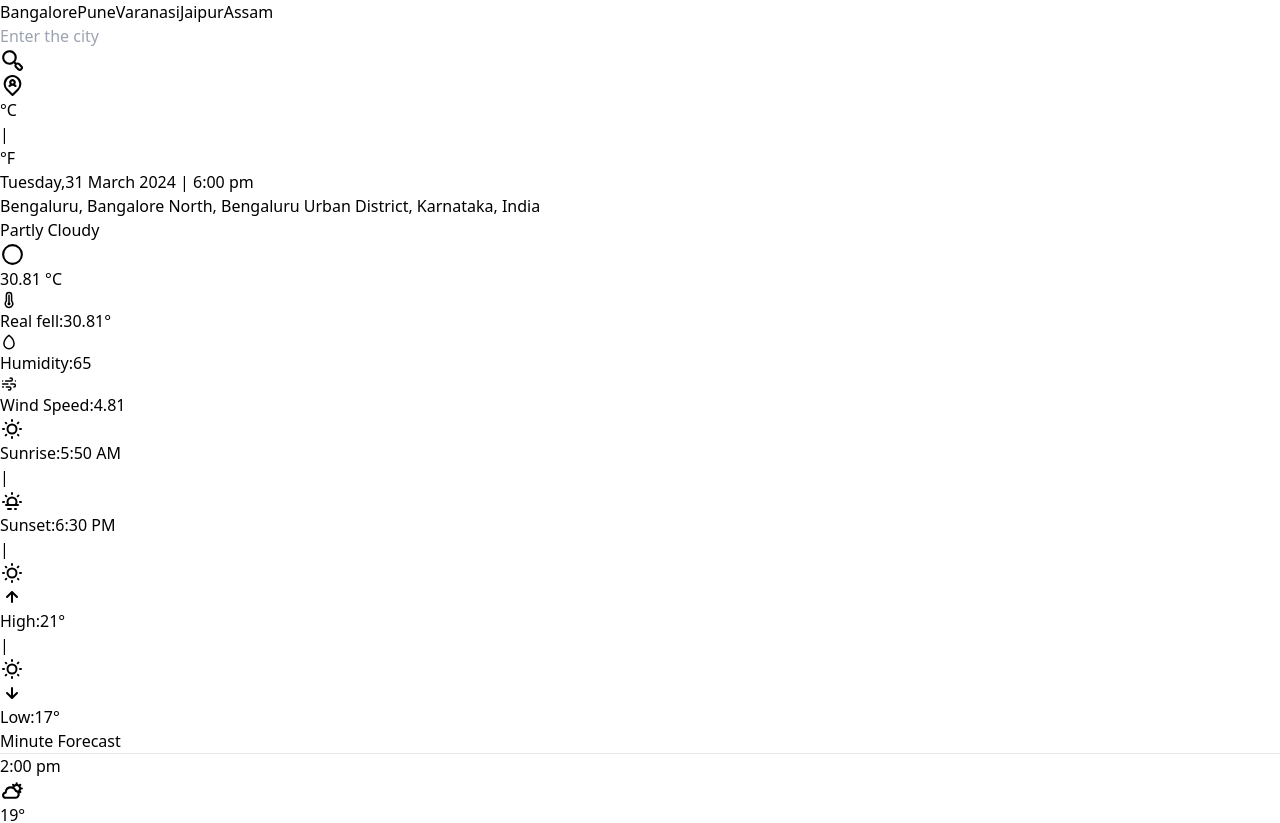
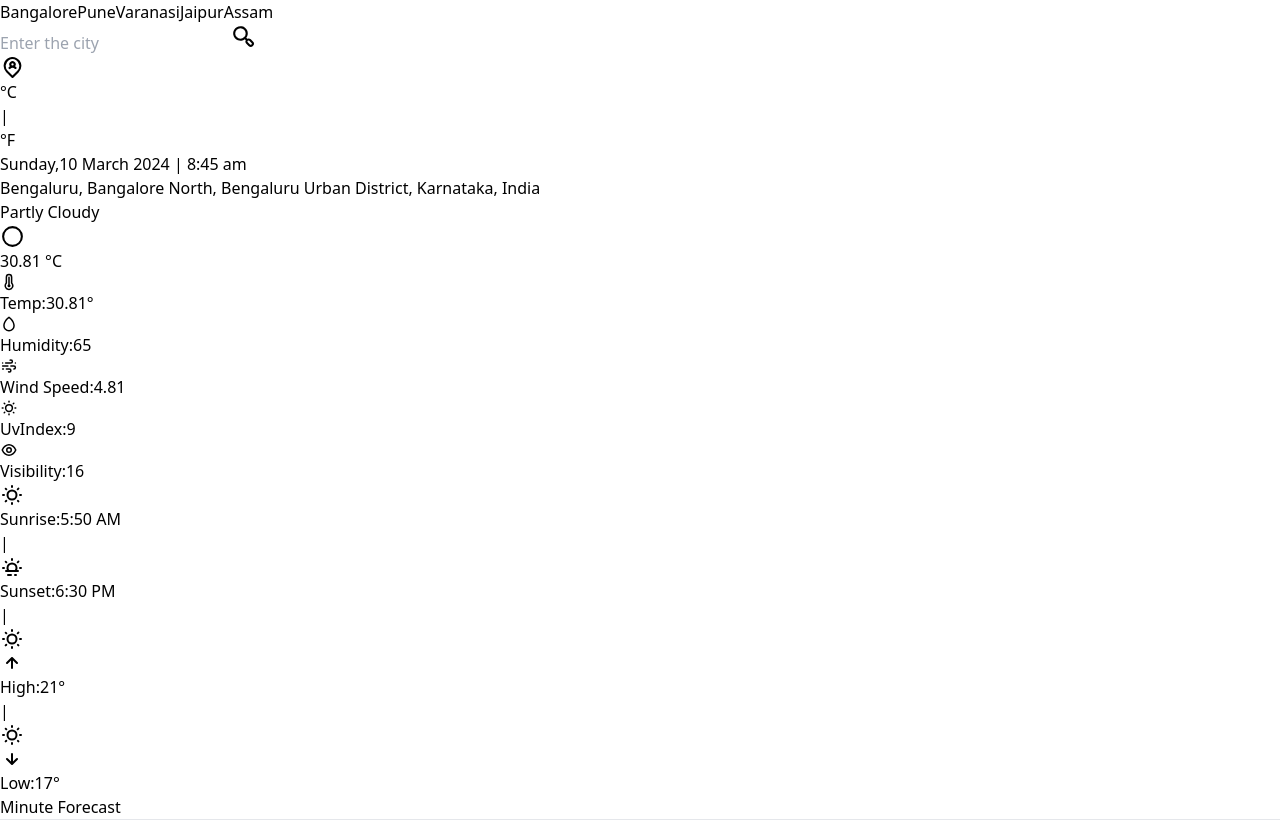
Before and after one commit to abhiedward001/WeatherAppWeather, a React (Vite) app: page / in a window 1280 px wide. Shown: the top 823 px of the page. Built offline with nearby package versions, Linux system fonts and the light colour scheme.

Commit message:
added search logic for city

```diff
--- a/Components/CurrentTimeDate.js
+++ b/Components/CurrentTimeDate.js
@@ -1,12 +1,16 @@
 import React from 'react'
 import { useSelector } from 'react-redux';
+import useCurrentDateAndTime from "../CustomHooks/useCurrentDateAndTime";
+
 function CurrentTimeDate() {
+  const newdate = new Date();
+  const updatedDateAndTime=useCurrentDateAndTime(newdate);
   const weatherData = useSelector(store => store.weather.data);
   console.log(weatherData);
   return (
     <div>
         <div className='flex items-center justify-center my-8'>
-            <p className='text-white text-lg font-light'>Tuesday,31 March 2024 | 6:00 pm</p>
+            <p className='text-white text-lg font-light'>{updatedDateAndTime}</p>
         </div>
         <div className='flex items-center flex-wrap justify-center my-8'>
            <p className='text-white text-2xl font-semibold'>{weatherData?.cityName}</p>
--- a/Components/SearchCity.js
+++ b/Components/SearchCity.js
@@ -1,17 +1,46 @@
 import React from 'react'
 import { UilSearchAlt } from '@iconscout/react-unicons'
 import { UilUserLocation } from '@iconscout/react-unicons'
+import { useState } from 'react';
+import { fetchWeatherData } from '../Utils/apiService'
+import { apiCall } from '../Utils/FetchData';
+import { useDispatch } from 'react-redux';
+import { updateData } from '../Store/weatherSlice';
+
 function SearchCity() {
+
+    const dispatch = useDispatch();
+
+    // Create a state variable for input of searchbar
+    const [inputCity, setInputCity] = useState('');
+
+
+    //Callback function used for handling while input state changes
+    const inputChangeHandler = (event) => {
+        setInputCity(event.target.value);
+        // console.log(inputCity);
+    }
+
+    const cityDataHandler = async(input) => {
+        // console.log(input)
+        const apiUrl = fetchWeatherData('realtime', { location:input });
+        const newWeatherData = await apiCall(apiUrl);
+        dispatch(updateData(newWeatherData));
+    }
+
 
     return (
         <div className='flex flex-row justify-center my-5'>
             <div className='flex flex-row w-3/4 items-center justify-center space-x-4'>
-                <input type='text'
+                <input
+                    type='text'
+                    value={inputCity}
                     placeholder='Enter the city'
-                    className='text-xl font-medium p-2 w-full shadow-lg focus:outline-none capitalize placeholder:uppercase rounded-md'>
-
+                    className='text-xl font-medium p-2 w-full shadow-lg focus:outline-none capitalize placeholder:uppercase rounded-md'
+                    onChange={inputChangeHandler}
+                >
                 </input>
-                <UilSearchAlt size={25} className='text-white cursor-pointer transform ease-out hover:scale-125'></UilSearchAlt>
+                <button onClick={() => cityDataHandler(inputCity)}><UilSearchAlt size={25} className='text-white cursor-pointer transform ease-out hover:scale-125'></UilSearchAlt></button>
                 <UilUserLocation size={25} className='text-white cursor-pointer transform ease-out hover:scale-125'></UilUserLocation>
             </div>
             <div className='flex flex-row w-1/4 items-center justify-center'>
--- a/Components/TemperatureDetails.js
+++ b/Components/TemperatureDetails.js
@@ -1,7 +1,5 @@
 import React from 'react'
 import { UilCircle } from '@iconscout/react-unicons'
-import { fetchWeatherData } from '../Utils/apiService'
-import {apiCall} from '../Utils/FetchData';
 import { useSelector } from 'react-redux';
 import {
     UilTemperature,
@@ -10,15 +8,18 @@ import {
     UilSun,
     UilSunset,
     UilArrowUp,
-    UilArrowDown
+    UilArrowDown,
+    UilBrightness,
+    UilEye
 } from "@iconscout/react-unicons";
 
 import Forecast from './Forecast';
 
+
 function TemperatureDetails() {
 
-    // const apiUrl=fetchWeatherData('realtime',{location:"bangalore"});
-    // apiCall(apiUrl);
+
+
     const weatherData = useSelector(store => store.weather.data);
 
 
@@ -37,7 +38,7 @@ function TemperatureDetails() {
 
                     <div className='flex font-light text-sn items-center justify-center'>
                         <UilTemperature size={18} className='mr-1'></UilTemperature>
-                        Real fell:
+                        Temp:
                         <span className='font-medium ml-1'>{weatherData.temperature}°</span>
                     </div>
                     <div className='flex font-light text-sn items-center justify-center'>
@@ -50,7 +51,16 @@ function TemperatureDetails() {
                         Wind Speed:
                         <span className='font-medium ml-1'>{weatherData.windSpeed}</span>
                     </div>
-
+                    <div className='flex font-light text-sn items-center justify-center'>
+                        <UilBrightness size={18} className='mr-1'></UilBrightness>
+                        UvIndex:
+                        <span className='font-medium ml-1'>{weatherData.uvIndex}</span>
+                    </div>
+                    <div className='flex font-light text-sn items-center justify-center'>
+                        <UilEye size={18} className='mr-1'></UilEye>
+                        Visibility:
+                        <span className='font-medium ml-1'>{weatherData.visibility}</span>
+                    </div>
                 </div>
 
             </div>
--- /dev/null
+++ b/CustomHooks/useCurrentDateAndTime.js
@@ -0,0 +1,23 @@
+import React from 'react'
+
+function useCurrentDateAndTime(date) {
+    const days = ['Sunday', 'Monday', 'Tuesday', 'Wednesday', 'Thursday', 'Friday', 'Saturday'];
+        const months = ['January', 'February', 'March', 'April', 'May', 'June', 'July', 'August', 'September', 'October', 'November', 'December'];
+
+        const dayOfWeek = days[date.getDay()];
+        const dayOfMonth = date.getDate();
+        const month = months[date.getMonth()];
+        const year = date.getFullYear();
+
+        let hours = date.getHours();
+        const minutes = String(date.getMinutes()).padStart(2, '0');
+        const ampm = hours >= 12 ? 'pm' : 'am';
+        hours = hours % 12;
+        hours = hours ? hours : 12; // handle midnight (0 hours)
+
+        const formattedDate = `${dayOfWeek},${dayOfMonth} ${month} ${year} | ${hours}:${minutes} ${ampm}`;
+
+        return formattedDate;
+}
+
+export default useCurrentDateAndTime
--- a/Utils/FetchData.js
+++ b/Utils/FetchData.js
@@ -1,5 +1,6 @@
 import {codeConfig} from '../Utils/weatherCodeConfig';
 
+// This function is used for making API call for particular city and Accumulate all data in single js object
 export const apiCall = async (api) => {
     const data = await fetch(api);
     const jsonData = await data.json();
@@ -8,12 +9,11 @@ export const apiCall = async (api) => {
     codeConfig.map(codeData=>{
         for (const key in codeData) {
             if(key==dataAccumated.weatherCode){
-                // console.log(`${key}: ${codeData[key]}`);
                 dataAccumated.weatherCode=codeData[key];
                 break;
             }
           }
-    })
+    });
     console.log(dataAccumated);
     return dataAccumated;
 };
```
